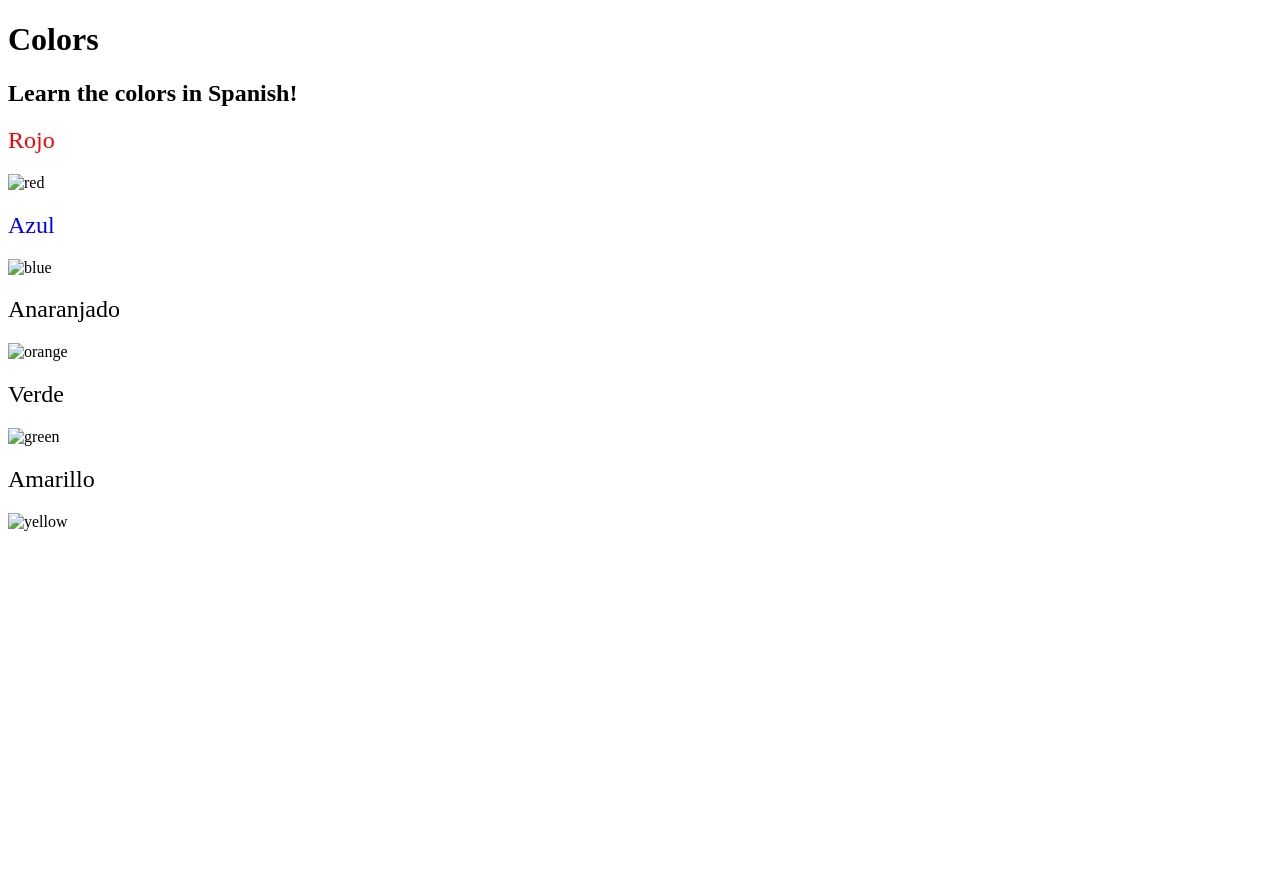
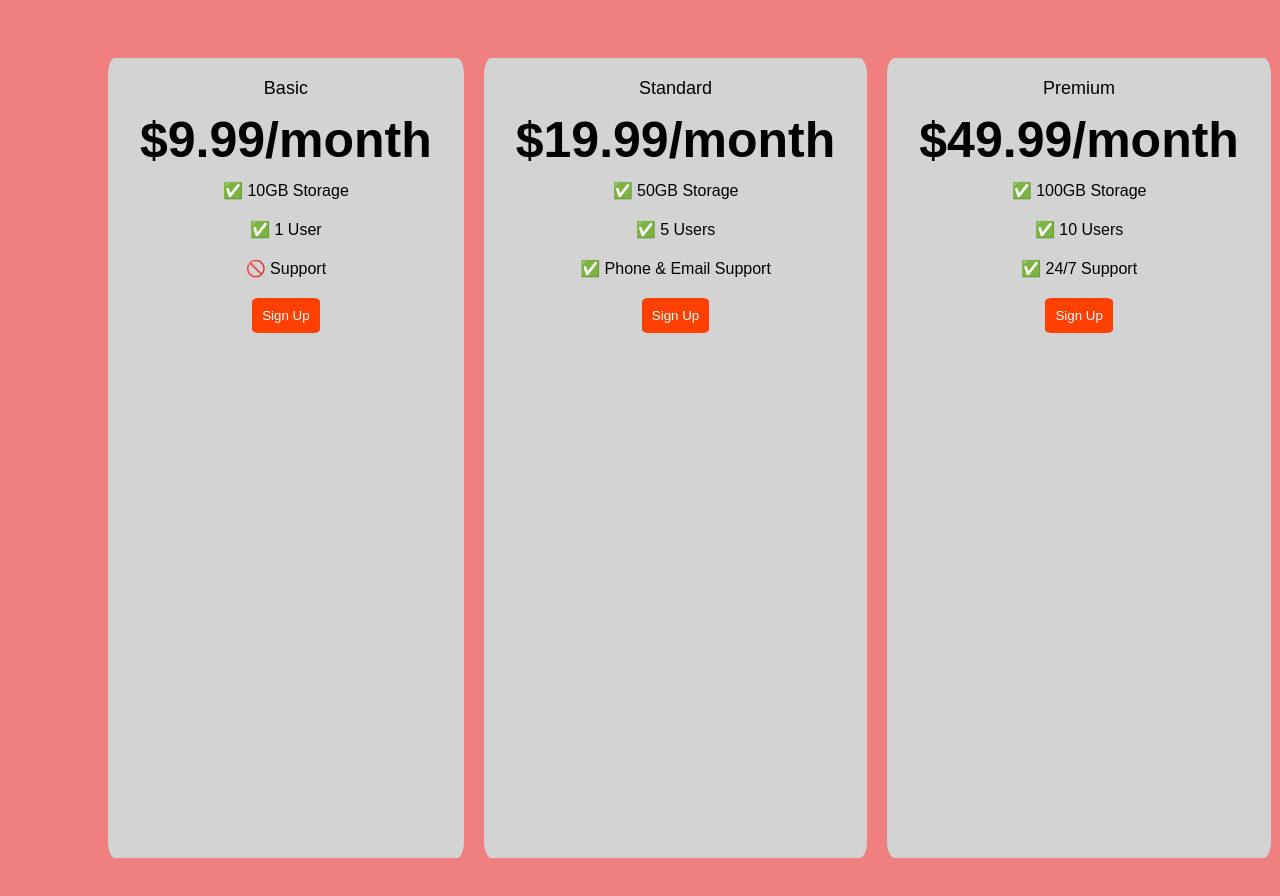
Before and after one commit to Radarshi/color-vocab, a plain HTML site: page index.html in a window 1280 px wide. Before the commit the page ends 800 px from the top, so only its background shows below. Drawn offline with Linux system fonts and the light colour scheme; a web font is replaced by a local one.

Commit message:
Add files via upload

```diff
--- a/index.html
+++ b/index.html
@@ -1,44 +1,107 @@
 <!DOCTYPE html>
-<html lang="en">
+<html>
 
 <head>
-  <meta charset="UTF-8">
-  <title>Spanish Vocabulary</title>
-  <link rel="stylesheet" href="./style.css" />
+  <title>Flexbox Pricing Table</title>
+  <link rel="preconnect" href="https://fonts.googleapis.com">
+  <link rel="preconnect" href="https://fonts.gstatic.com" crossorigin>
+  <link href="https://fonts.googleapis.com/css2?family=Sono:wght@400;700&display=swap" rel="stylesheet">
+  <style>
+    body {
+      font-family: 'Sono', sans-serif;
+      padding-left: 100px;
+      padding-top: 50px;
+      padding-bottom: 50px;
+      padding-right: 100px;
+      background-color: lightcoral;
+    }
+    .plan-button{
+      background-color: rgb(255, 64, 0);
+      border-radius: 10%;
+      color: white;
+      border: none;
+      padding: 10px;
+    }
+    .pricing-plan{
+      background-color: lightgrey;
+      padding: 20px;
+      border-radius: 2%;
+      max-width: 400px;
+      flex : 1;
+      text-align: center;
+    }
+    .plan-price{
+      font: bolder;
+      font-size: 2rem;
+      display: flex;
+      flex-direction: row;
+    }
+    .plan-features{
+      list-style: none;
+      padding: 0px;
+      margin: 0;
+    }
+    .plan-features li{
+      margin-bottom: 20px;
+    }
+    .pricing-container{
+      display: flex;
+
+      height: 100vh;
+      gap : 20px;
+
+    }
+    .plan-price{
+      font-size: 50px;
+      font-weight: bolder;
+      margin: 12px;
+    }
+    .plan-title{
+      font-size: large;
+    }
+    @media (max-width: 1250px) {
+      .pricing-container {
+        flex-direction: row;
+        height: fit-content;
+      }
+    }
+  </style>
 </head>
 
 <body>
-  <h1>Colors</h1>
-  <h2>Learn the colors in Spanish!</h2>
-  <h2 class="color-title" id="red">Rojo</h2>
-  <img class="color" src="./assets/images/red.png" alt="red" />
+  <div class="pricing-container">
+    <div class="pricing-plan">
+      <div class="plan-title">Basic</div>
+      <div class="plan-price">$9.99/month</div>
+      <ul class="plan-features">
+        <li>✅ 10GB Storage</li>
+        <li>✅ 1 User</li>
+        <li>🚫 Support</li>
+      </ul>
+      <button class="plan-button">Sign Up</a>
+    </div>
+    <div class="pricing-plan">
+      <div class="plan-title">Standard</div>
+      <div class="plan-price">$19.99/month</div>
+      <ul class="plan-features">
+        <li>✅ 50GB Storage</li>
+        <li>✅ 5 Users</li>
+        <li>✅ Phone &amp; Email Support</li>
+      </ul>
+      <button class="plan-button">Sign Up</a>
+    </div>
+    <div class="pricing-plan">
+      <div class="plan-title">Premium</div>
+      <div class="plan-price">$49.99/month</div>
+      <ul class="plan-features">
+        <li>✅ 100GB Storage</li>
+        <li>✅ 10 Users</li>
+        <li>✅ 24/7 Support</li>
+      </ul>
+      <button class="plan-button">Sign Up</a>
+    </div>
+  </div>
 
-  <h2 class="color-title" id="blue">Azul</h2>
-  <img src="./assets/images/blue.png" alt="blue" />
-
-  <h2 class="color-title" id="orange">Anaranjado</h2>
-  <img src="./assets/images/orange.png" alt="orange" />
-
-  <h2 class="color-title" id="green">Verde</h2>
-  <img src="./assets/images/green.png" alt="green" />
-
-  <h2 class="color-title" id="yellow">Amarillo</h2>
-  <img src="./assets/images/yellow.png" alt="yellow" />
 </body>
 
 </html>
-
-<!--
-TODOs
-IMPORTANT: You should not need to make ANY CHANGES to index.html
-All code should be written in your CSS file.
-
-1. Create a CSS file and incorporate it as an external stylesheet.
-2. Use CSS to style each of the color titles to meaning.
-Hint: Use the id to help if you don't know the words in spanish.
-3. Use CSS to change all the color titles to have "font-weight: normal;"
-4. Use CSS (not HTML) to make all the images 200px heigh and 200px wide.
-Hint:
-https://developer.mozilla.org/en-US/docs/Web/CSS/height
-https://developer.mozilla.org/en-US/docs/Web/CSS/width
--->
```
Also changed, not shown: goal-small.png (added).
